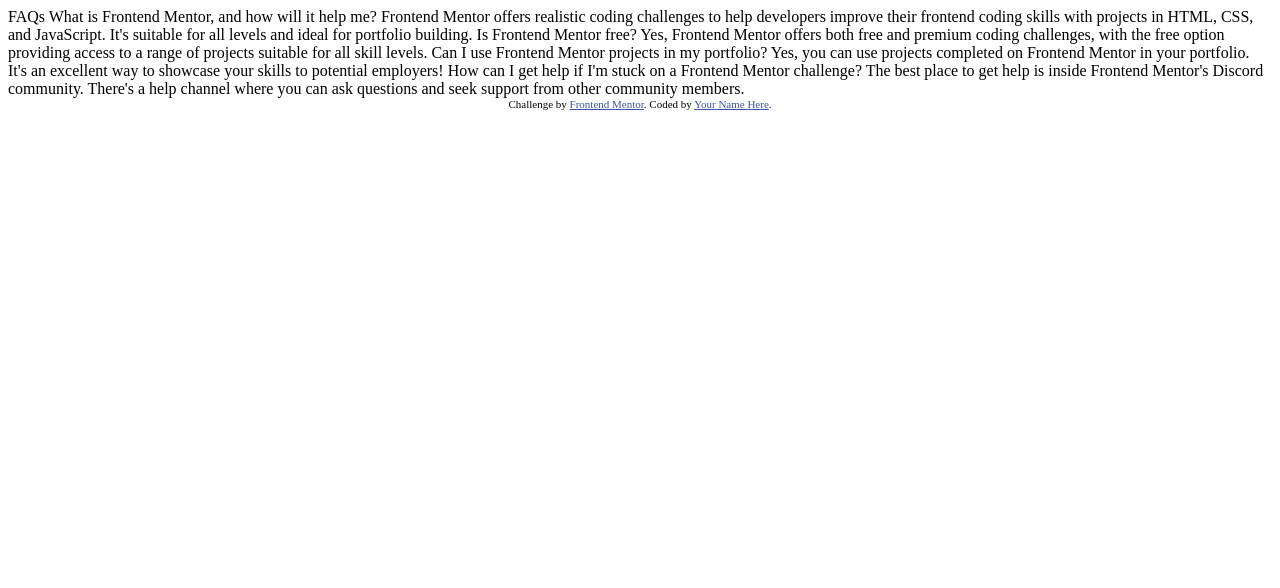
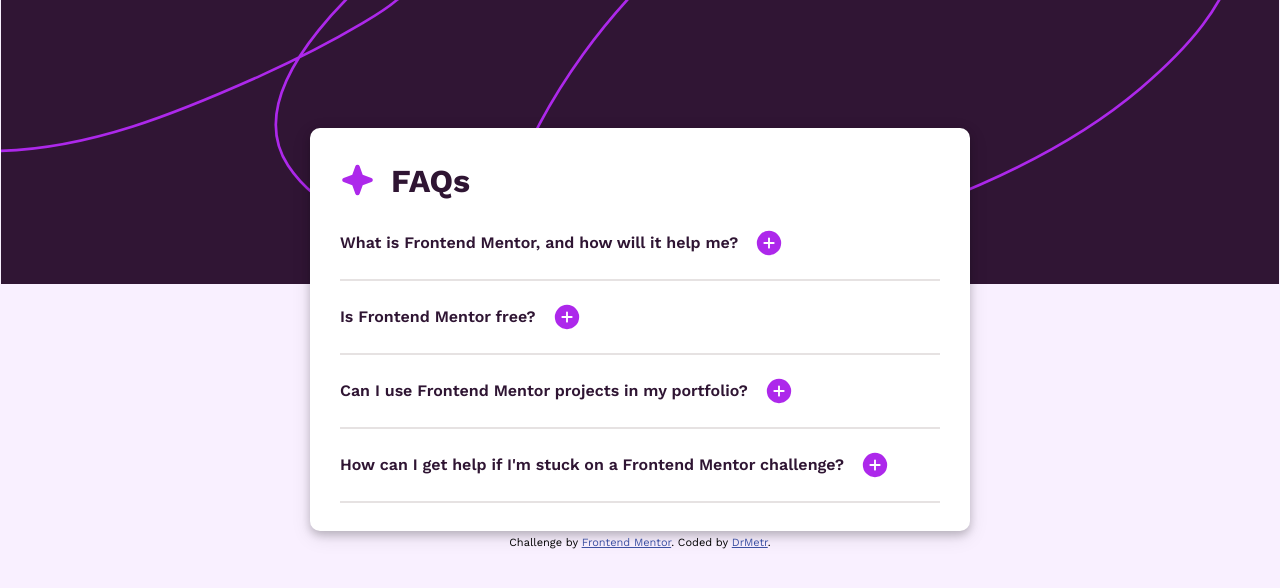
Before and after one commit to DrMetr/FAQ-Accordion-challenge, a plain HTML site: page index.html in a window 1280 px wide. Drawn offline with nearby package versions, Linux system fonts and the light colour scheme.

Commit message:
Major update

```diff
--- /dev/null
+++ b/css/style.scss
@@ -0,0 +1,102 @@
+$Lightpink: hsl(275, 100%, 97%);
+$Grayishpurple: hsl(292, 16%, 49%);
+$Darkpurple: hsl(292, 42%, 14%);
+
+:root {
+    font-size: 16px;
+    font-family: Work Sans, sans-serif;
+    line-height: 150%;
+};
+
+@mixin mobile {
+    display: flex;
+    flex-direction: column;
+    justify-content: center;
+    align-items: center;
+}
+
+@mixin desktop {
+    display: flex;
+    flex-direction: row;
+    justify-content: center;
+    align-items: center;
+}
+
+body {
+    background-image: url("../assets/images/background-pattern-mobile.svg");
+    background-color: $Lightpink;
+    background-repeat: no-repeat;
+    background-size: contain;
+    @include mobile;
+
+    @media screen and (min-width: 768px) {
+        background-image: url('/assets/images/background-pattern-desktop.svg');
+    }
+}
+
+.card {
+    min-width: 140px;
+    max-width: 250px;
+    width: 55em;
+    margin-top: 2lh;
+    background-color: white;
+    padding: 20px;
+    border-radius: 7px;
+    box-shadow: 0 4px 8px 0 rgba(0, 0, 0, 0.1),
+        0 6px 20px 0 rgba(0, 0, 0, 0.05);
+    @media screen and (min-width: 500px) {
+        min-width: 400px;
+        max-width: 600px;
+        padding-left: 30px;
+        padding-right: 30px;
+        margin-top: 5lh;
+        border-radius: 10px;
+        box-shadow: 0 4px 8px 0 rgba(0, 0, 0, 0.2),
+            0 6px 20px 0 rgba(0, 0, 0, 0.10);
+    }
+}
+
+.header {
+    display: flex;
+    flex-direction: row;
+    justify-content: baseline;
+}
+
+h1 {
+    font-weight: 700;
+    color: $Darkpurple;
+    margin-left: 0.5em;
+}
+
+#starIcon {
+    height: 1.5lh;
+    margin-top: 0.6lh;
+}
+.question {
+    color: $Darkpurple;
+    font-weight: 600;
+}
+
+.answer {
+    color: $Grayishpurple;
+    font-weight: 400;
+}
+
+hr {
+    border: 0.5px solid rgb(230, 226, 226);
+}
+
+.question > div {
+    display: flex;
+    flex-direction: row;
+    justify-content: baseline;
+    cursor: pointer;
+}
+
+.question > div > p {
+    margin-right: 1em;
+}
+
+.question > img {
+    object-fit: contain;
+}
--- a/index.html
+++ b/index.html
@@ -5,44 +5,33 @@
   <meta name="viewport" content="width=device-width, initial-scale=1.0"> <!-- displays site properly based on user's device -->
 
   <link rel="icon" type="image/png" sizes="32x32" href="./assets/images/favicon-32x32.png">
+  <link rel="preconnect" href="https://fonts.googleapis.com">
+  <link rel="preconnect" href="https://fonts.gstatic.com" crossorigin>
+  <link rel="stylesheet" href="./css/style.css">
+  <link href="https://fonts.googleapis.com/css2?family=Work+Sans:ital,wght@0,100..900;1,100..900&display=swap" rel="stylesheet">
 
   <title>Frontend Mentor | FAQ accordion</title>
-
-  <!-- Feel free to remove these styles or customise in your own stylesheet 👍 -->
   <style>
     .attribution { font-size: 11px; text-align: center; }
     .attribution a { color: hsl(228, 45%, 44%); }
   </style>
 </head>
 <body>
-
-  FAQs
-
-  What is Frontend Mentor, and how will it help me?
-
-  Frontend Mentor offers realistic coding challenges to help developers improve their
-  frontend coding skills with projects in HTML, CSS, and JavaScript. It's suitable for
-  all levels and ideal for portfolio building.
-
-  Is Frontend Mentor free?
-
-  Yes, Frontend Mentor offers both free and premium coding challenges, with the free
-  option providing access to a range of projects suitable for all skill levels.
-
-  Can I use Frontend Mentor projects in my portfolio?
-
-  Yes, you can use projects completed on Frontend Mentor in your portfolio. It's an excellent
-  way to showcase your skills to potential employers!
-
-  How can I get help if I'm stuck on a Frontend Mentor challenge?
-
-  The best place to get help is inside Frontend Mentor's Discord community. There's a help
-  channel where you can ask questions and seek support from other community members.
-
+  <main>
+    <div class="card">
+  <div class="header">
+    <img src="./assets/images/icon-star.svg" alt="Star Icon" id="starIcon">
+    <h1> FAQs</h1>
+  </div>
+  <div id="qsAndAs">
+  </div>
+  </div>
 
   <div class="attribution">
     Challenge by <a href="https://www.frontendmentor.io?ref=challenge" target="_blank">Frontend Mentor</a>.
-    Coded by <a href="#">Your Name Here</a>.
+    Coded by <a href="#">DrMetr</a>.
   </div>
+</main>
+  <script src="script.js"></script>
 </body>
 </html>
--- /dev/null
+++ b/script.js
@@ -0,0 +1,65 @@
+const original = `What is Frontend Mentor, and how will it help me?
+
+Frontend Mentor offers realistic coding challenges to help developers improve their frontend coding skills with projects in HTML, CSS, and JavaScript. It's suitable for all levels and ideal for portfolio building.
+
+Is Frontend Mentor free?
+
+Yes, Frontend Mentor offers both free and premium coding challenges, with the free option providing access to a range of projects suitable for all skill levels.
+
+Can I use Frontend Mentor projects in my portfolio?
+
+Yes, you can use projects completed on Frontend Mentor in your portfolio. It's an excellent way to showcase your skills to potential employers!
+
+How can I get help if I'm stuck on a Frontend Mentor challenge?
+
+The best place to get help is inside Frontend Mentor's Discord community. There's a help channel where you can ask questions and seek support from other community members.`;
+
+function breakOriginal(str){
+let text = str.split(/\n\n/);
+let array =[];
+for (let i = 0; i<text.length-1; i++){
+    if (i%2 == 0){
+      let textObj = {};
+      textObj[text[i]] = text[i+1];
+      array.push(textObj);
+    }};
+return array
+};
+
+let maindiv = document.getElementById("qsAndAs");
+let arr = breakOriginal(original);
+for (item of arr){
+  for (let [key, value] of Object.entries(item)){
+
+    let question = document.createElement("div");
+    question.className = "question";
+    maindiv.appendChild(question);
+    let questDiv = document.createElement("div");
+    question.appendChild(questDiv);
+    let questPara = document.createElement("p");
+    questPara.appendChild(document.createTextNode(key));
+    questDiv.appendChild(questPara);
+
+    let image = document.createElement("img");
+    image.src = '/assets/images/icon-plus.svg';
+    questDiv.appendChild(image);
+
+    let answer = document.createElement("p");
+    answer.className = "answer";
+    answer.style.display = "none";
+    answer.appendChild(document.createTextNode(value));
+    question.appendChild(answer);
+
+    question.appendChild(document.createElement("hr"));
+
+    question.addEventListener("click", () => {
+      let itsAnswer = question.querySelector(".answer");
+      if (itsAnswer.style.display == ""){
+        itsAnswer.style.display = "none";
+        image.src = '/assets/images/icon-plus.svg'
+      } else {
+        itsAnswer.style.display = "";
+        image.src = '/assets/images/icon-minus.svg'
+      }
+    });
+  }};
```
Also changed, not shown: css/style.css (added), 2 other files.
